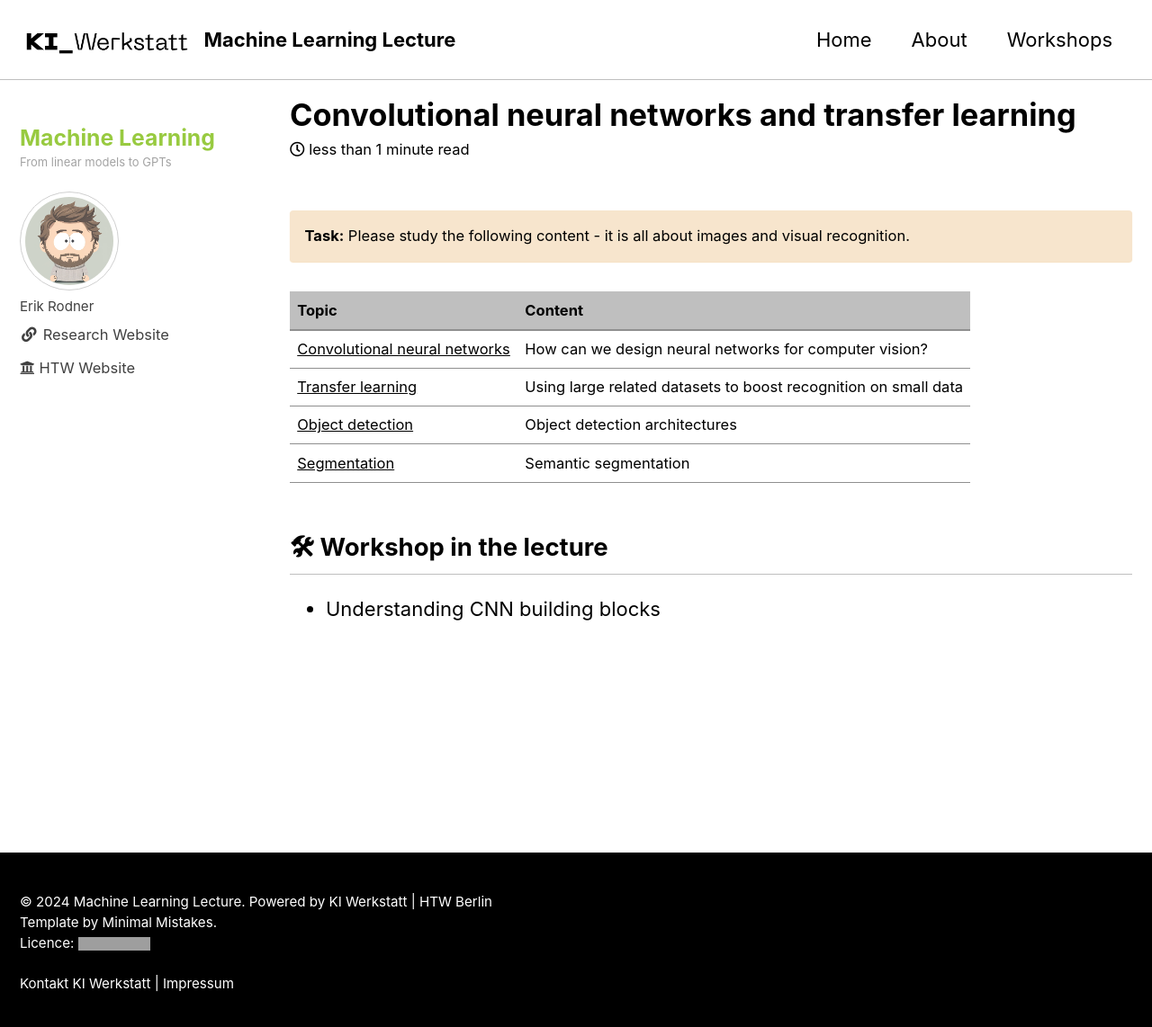
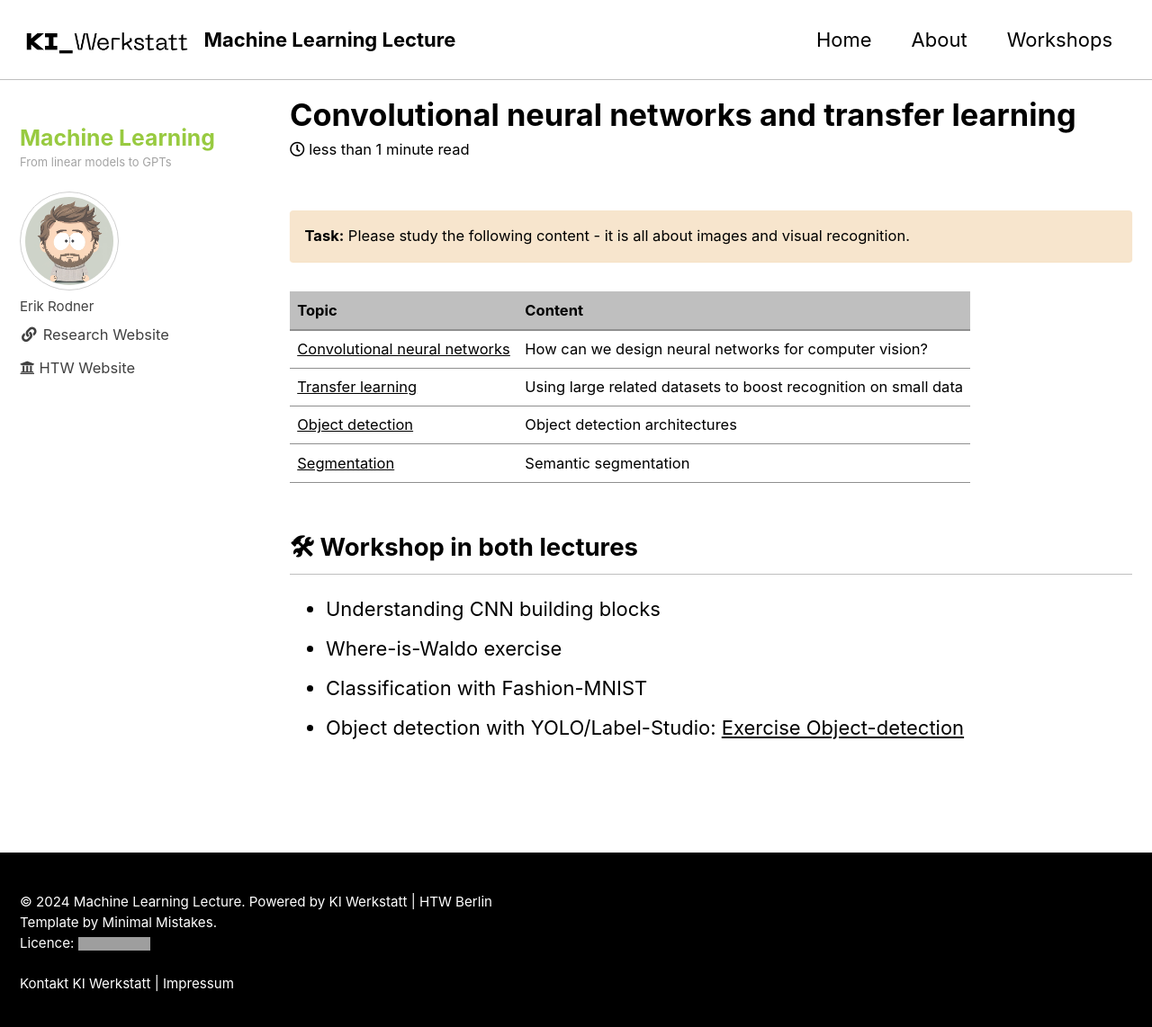
Before and after one commit to HTW-Berlin-KI-Werkstatt/ml-lecture, a Jekyll site: the page built from lectures/07/07.md, in a window 1280 px wide and 1182 px high. Shown: the top 1142 px of the window at 90% size. Built offline with Jekyll 4.4.1, drawn with Linux system fonts in a browser that asks for light colours; cached includes are drawn as plain includes; grey boxes are pictures that could not be loaded.

Commit message:
Object detection

```diff
--- a/lectures/07/07.md
+++ b/lectures/07/07.md
@@ -16,6 +16,9 @@ classes: wide
 | [Object detection](/modules/objdet/objdet.md) | Object detection architectures |
 | [Segmentation](/modules/semseg/semseg.md) | Semantic segmentation |
 
-## 🛠 Workshop in the lecture
+## 🛠 Workshop in both lectures
 
 * Understanding CNN building blocks
+* Where-is-Waldo exercise
+* Classification with Fashion-MNIST
+* Object detection with YOLO/Label-Studio: [Exercise Object-detection](https://github.com/HTW-Berlin-KI-Werkstatt/ml-lecture-exercise-detection)
```
